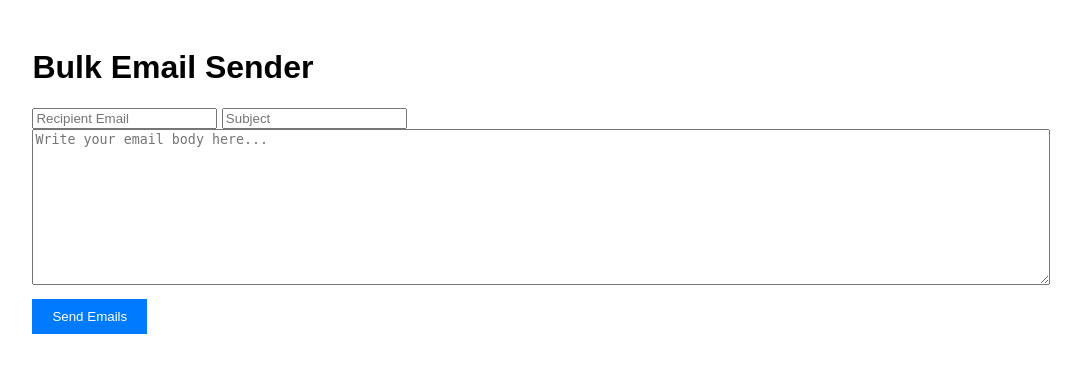
After one commit to elifckr3/cw, a Flask app: template templates/bulk_email_template.html in a window 1280 px wide. The commit adds this page. Shown: the top 373 px of the page, without its empty margins (102-1183 px from the left). Run offline with Flask 3, Linux system fonts and the light colour scheme; the template is opened without the code that fills it, so the values that code supplies are empty.

Commit message:
edit fixed

```diff
--- a/app.py
+++ b/app.py
@@ -252,9 +252,6 @@ def create_email_for_all():
     full_name = "Name"
     address_line_1 = "Address"
 
-    print(placeholder_email)
-    print(placeholder_content)
-
     return render_template(
         'email_template.html',
         recipient_email=placeholder_email,
@@ -264,6 +261,7 @@ def create_email_for_all():
         full_address=address_line_1,
         is_bulk_email = True
     )
+
 
 
 def cleanup_temporary_dataframes():
--- /dev/null
+++ b/templates/bulk_email_template.html
@@ -0,0 +1,78 @@
+<!DOCTYPE html>
+<html lang="en">
+<head>
+    <meta charset="UTF-8">
+    <title>Bulk Email Sender</title>
+    <style>
+        body {
+            font-family: Arial, sans-serif;
+        }
+        .container {
+            width: 80%;
+            margin: auto;
+            padding-top: 20px;
+        }
+        .email-form {
+            margin-bottom: 20px;
+        }
+        textarea {
+            width: 100%;
+            height: 150px;
+        }
+        .button {
+            padding: 10px 20px;
+            margin-top: 10px;
+            margin-right: 5px;
+            border: none;
+            cursor: pointer;
+        }
+        .send-button {
+            background-color: #007bff;
+            color: white;
+        }
+    </style>
+</head>
+<body>
+    <div class="container">
+        <h1>Bulk Email Sender</h1>
+        <div class="email-form">
+            <input id="recipient_email" type="text" name="recipient_email" placeholder="Recipient Email" required>
+            <input id="subject" type="text" name="subject" placeholder="Subject" required>
+            <textarea id="body" name="body" placeholder="Write your email body here..." required></textarea>
+            <button id="sendBulkEmail" class="button send-button" type="button">Send Emails</button>
+        </div>
+    </div>
+
+    <script>
+        document.getElementById('sendBulkEmail').addEventListener('click', function() {
+            var recipientEmail = document.getElementById('recipient_email').value;
+            var subject = document.getElementById('subject').value;
+            var body = document.getElementById('body').value;
+
+            // Implement AJAX call to send data to the server...
+            // Example AJAX call using fetch:
+            fetch('/send-bulk-emails', {
+                method: 'POST',
+                headers: {
+                    'Content-Type': 'application/json'
+                },
+                body: JSON.stringify({
+                    recipient_email: recipientEmail,
+                    subject: subject,
+                    body: body
+                })
+            })
+            .then(response => response.json())
+            .then(data => {
+                if (data.success) {
+                    alert('Bulk emails sent successfully!');
+                    // Implement any further logic here...
+                } else if (data.error) {
+                    alert('Error: ' + data.error);
+                }
+            })
+            .catch(error => console.error('Error:', error));
+        });
+    </script>
+</body>
+</html>
```
Also changed, not shown: templates/contact_table.html (+52 -18 lines), templates/email_template.html (+8 -4 lines).
